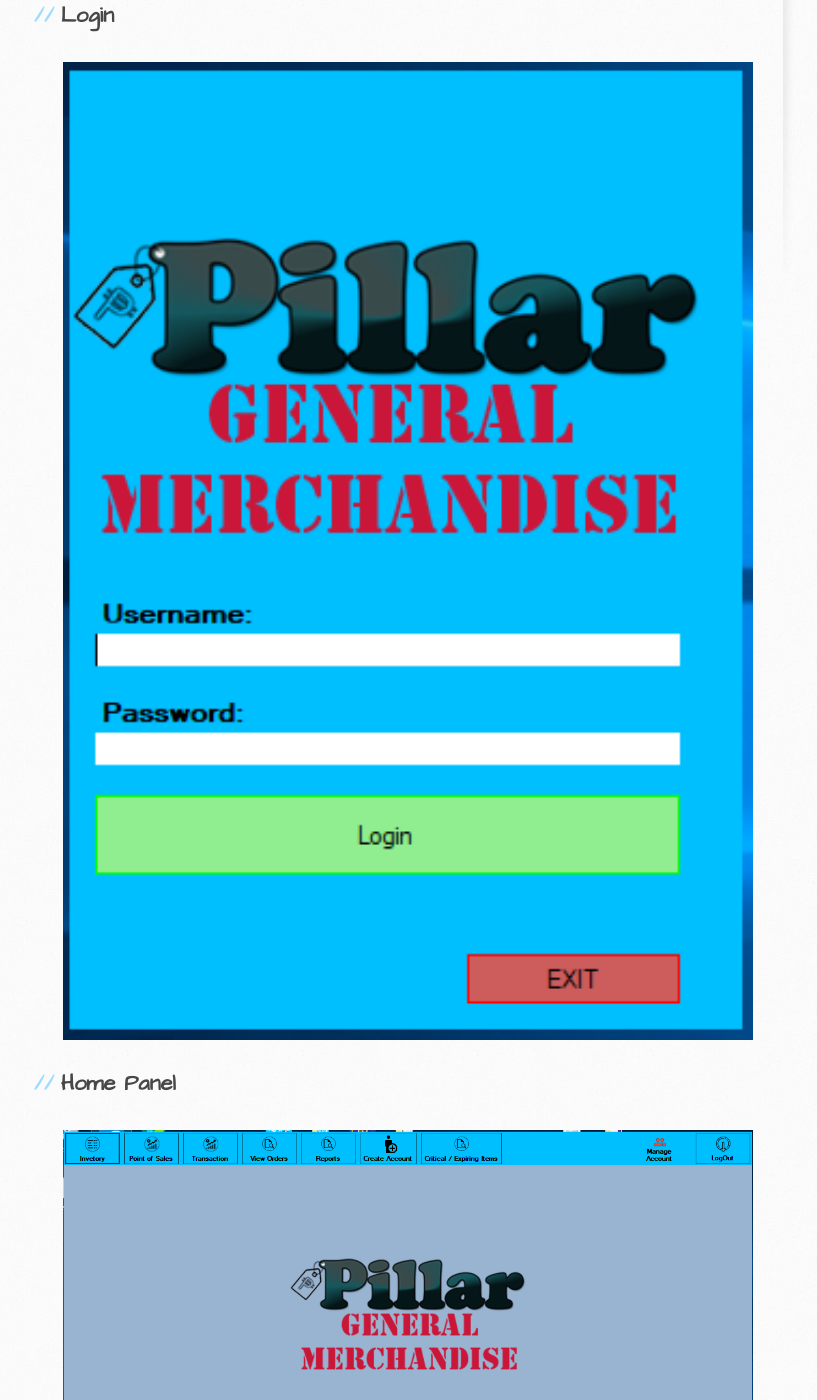
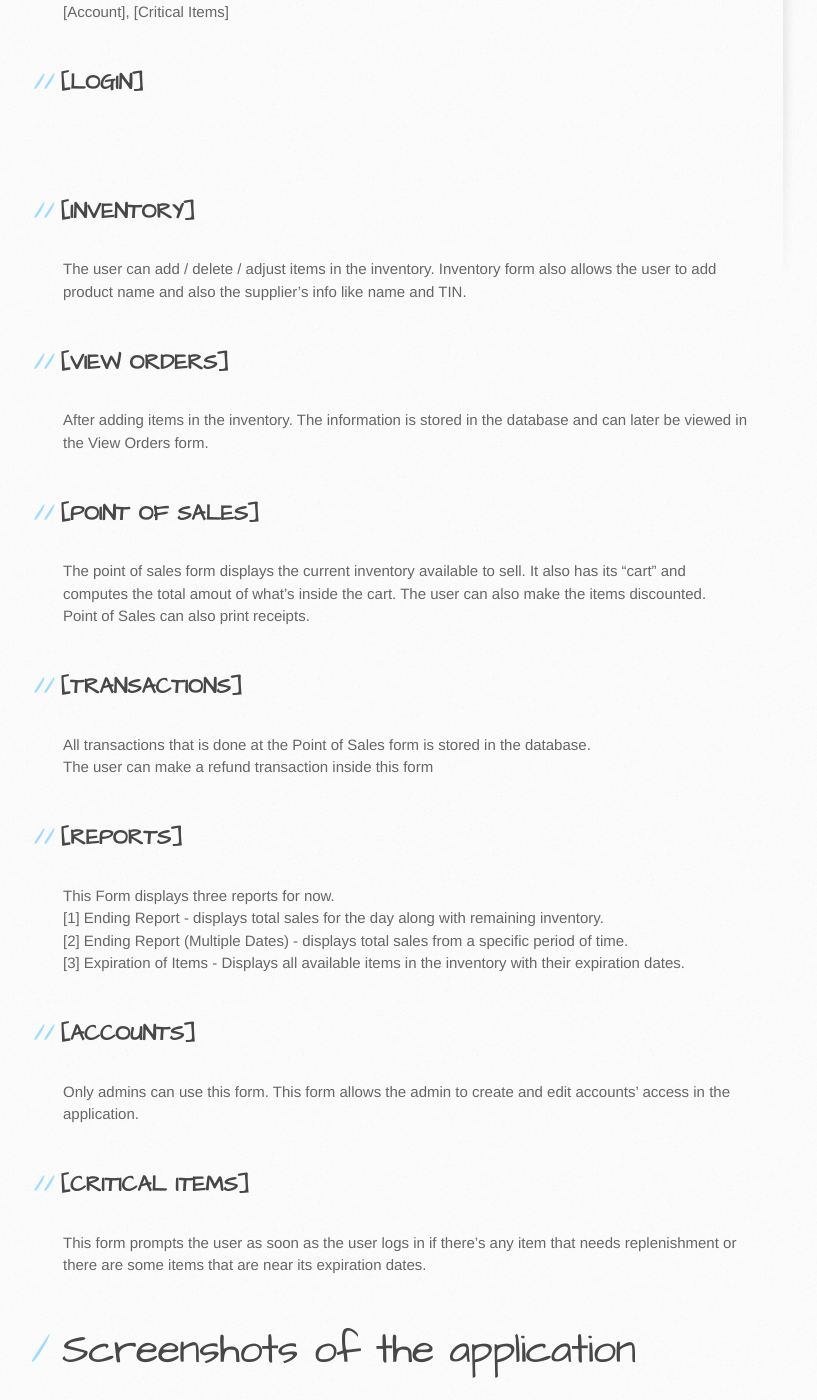
Before and after one commit to ecgrepollo/ecgrepollo.github.io, a Jekyll site: the page built from _posts/2014-04-06-welcome-to-jekyll.markdown, in a window 1280 px wide and 1400 px high, scrolled down 497 px. Shown: the whole window, without its empty margins (107-924 px from the left). Built offline with Jekyll 4.4.1, drawn with Linux system fonts in a browser that asks for light colours; some of the changed text lies outside the part shown.

Commit message:
adding information to post(Point of Sales)

```diff
--- a/_posts/2014-04-06-welcome-to-jekyll.markdown
+++ b/_posts/2014-04-06-welcome-to-jekyll.markdown
@@ -4,6 +4,29 @@ title:  "Point of Sales (My very first major project)"
 date:   2019-09-02 15:40:56
 categories: jekyll update
 ---
+<h1>Brief Explanation of the application</h1><br><br>
+The application has [Login], [Inventory], [Point of Sales], [Transaction], [View Orders], [Reports], [Account], [Critical Items]<br><br>
+<h2>[LOGIN]</h2><br>
+<br><br>
+<h2>[INVENTORY]</h2><br>
+The user can add / delete / adjust items in the inventory. Inventory form also allows the user to add product name and also the supplier's info like name and TIN.<br><br>
+<h2>[VIEW ORDERS]</h2><br>
+After adding items in the inventory. The information is stored in the database and can later be viewed in the View Orders form.<br><br>
+<h2>[POINT OF SALES]</h2><br>
+The point of sales form displays the current inventory available to sell. It also has its "cart" and computes the total amout of what's inside the cart. The user can also make the items discounted.<br>
+Point of Sales can also print receipts.<br><br>
+<h2>[TRANSACTIONS]</h2><br>
+All transactions that is done at the Point of Sales form is stored in the database.<br>
+The user can make a refund transaction inside this form<br><br>
+<h2>[REPORTS]</h2><br>
+This Form displays three reports for now.<br>
+[1] Ending Report - displays total sales for the day along with remaining inventory.<br>
+[2] Ending Report (Multiple Dates) - displays total sales from a specific period of time.<br>
+[3] Expiration of Items - Displays all available items in the inventory with their expiration dates.<br><br>
+<h2>[ACCOUNTS]</h2><br>
+Only admins can use this form. This form allows the admin to create and edit accounts' access in the application.<br><br>
+<h2>[CRITICAL ITEMS]</h2><br>
+This form prompts the user as soon as the user logs in if there's any item that needs replenishment or there are some items that are near its expiration dates.<br><br>
 <h1>Screenshots of the application</h1><br><br>
 <h2>Login</h2><br>
 <img src="https://raw.githubusercontent.com/ecgrepollo/ecgrepollo.github.io/master/snips/login.PNG" alt="login" style="width:100%"><br>
--- a/index.html
+++ b/index.html
@@ -8,7 +8,7 @@ title: Pollo Craft
   <ul class="posts">
     {% for post in site.posts %}
       <li><span>{{ post.date | date_to_string }}</span> &raquo; <a href="{{ site.baseurl }}{{ post.url }}">{{ post.title }}</a></li>
-      <br><h2>Login</h2><br>
+      <br><h2>Point of Sales(Screenshot)</h2><br>
         <img src="https://raw.githubusercontent.com/ecgrepollo/ecgrepollo.github.io/master/snips/login.PNG" alt="login" style="width:20%"><br>
     {% endfor %}
   </ul>
```
